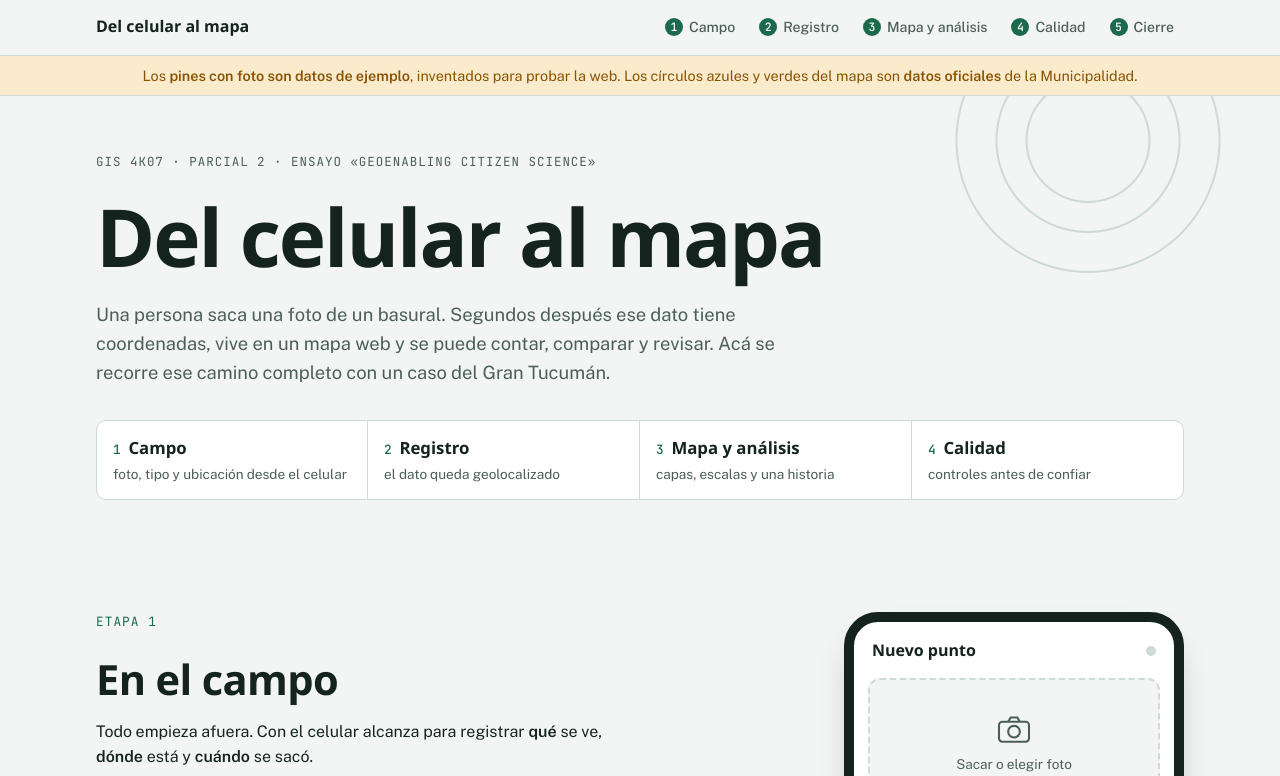
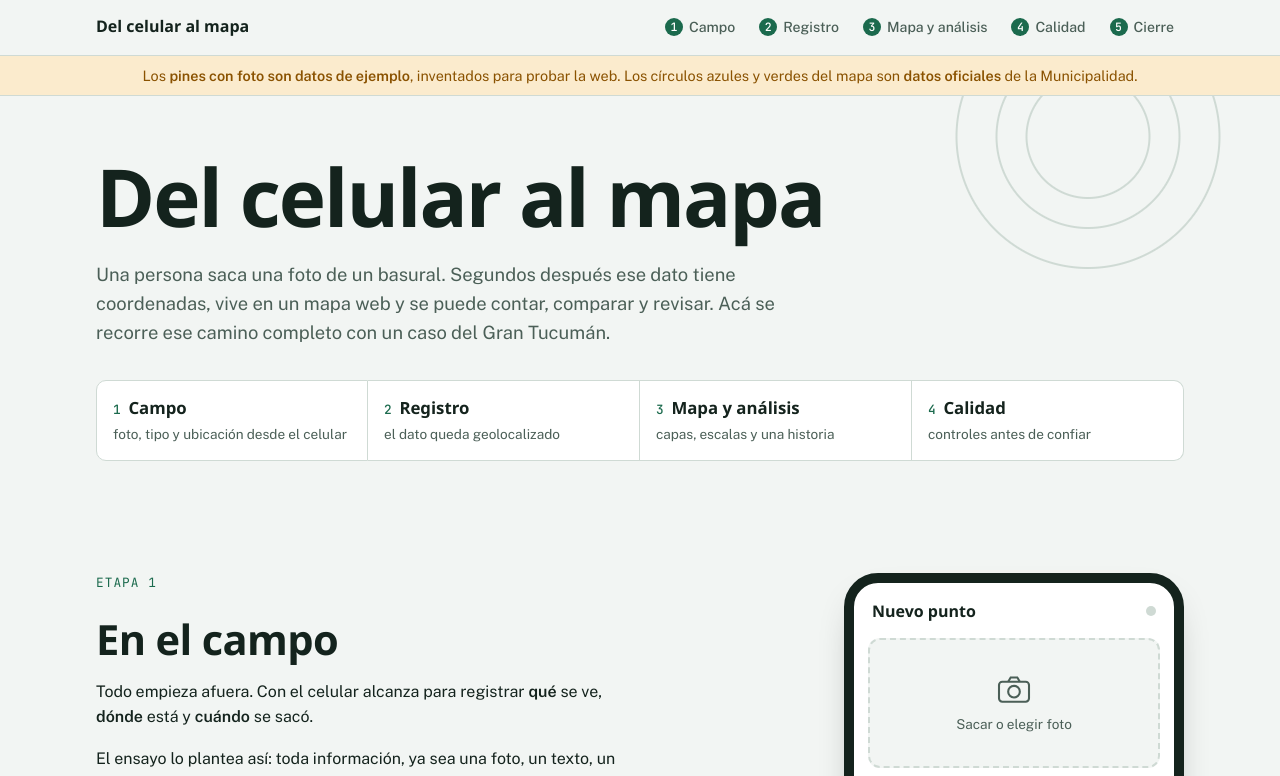
Before and after one commit to luki1qq/gis-ciudadano, a plain HTML site: page index.html in a window 1280 px wide. Shown: the top 776 px of the page. Drawn offline with nearby package versions, Linux system fonts and the light colour scheme; a web font is replaced by a local one.

Commit message:
Sacar el rótulo del encabezado
Co-Authored-By: Claude Sonnet 5.5 <noreply@anthropic.com>

```diff
--- a/index.html
+++ b/index.html
@@ -36,7 +36,6 @@
 
 <section class="hero" id="inicio">
   <div class="wrap hero-in">
-    <p class="eyebrow">GIS 4K07 · Parcial 2 · Ensayo «Geoenabling Citizen Science»</p>
     <h1>Del celular al mapa</h1>
     <p class="lead">Una persona saca una foto de un basural. Segundos después ese dato tiene coordenadas, vive en un mapa web y se puede contar, comparar y revisar. Acá se recorre ese camino completo con un caso del Gran Tucumán.</p>
     <ol class="flow" aria-label="Resumen del flujo">
```
